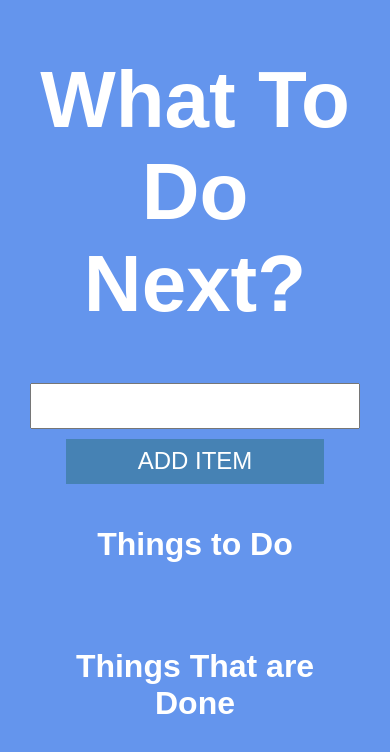
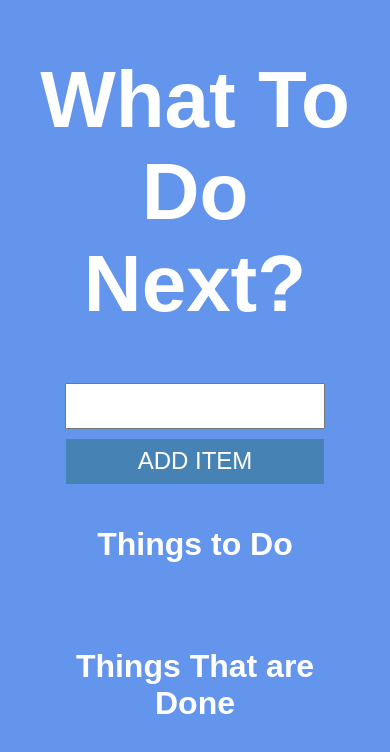
Before and after one commit to spencerhaugh/basic-todo, a plain HTML site: page index.html in a window 390 px wide. Drawn offline with nearby package versions, Linux system fonts and the light colour scheme.

Commit message:
Adjust mobie view for inputs

```diff
--- a/main.css
+++ b/main.css
@@ -53,6 +53,8 @@ button:focus {
 
 #input-container {
   display: flex;
+  justify-content: center;
+  align-items: flex-end;
 }
 
 input {
@@ -104,6 +106,10 @@ input:focus {
   }
   #input-container {
     flex-direction: column;
+    align-items: center;
+  }
+  input {
+    width: 230px;
   }
 }
 
```
